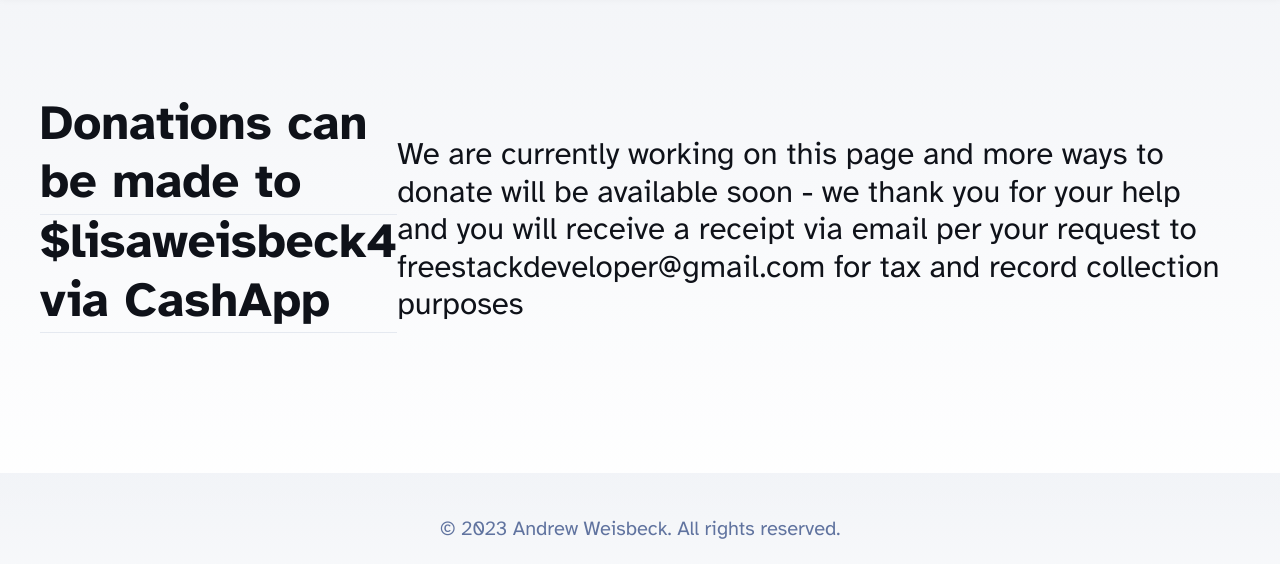
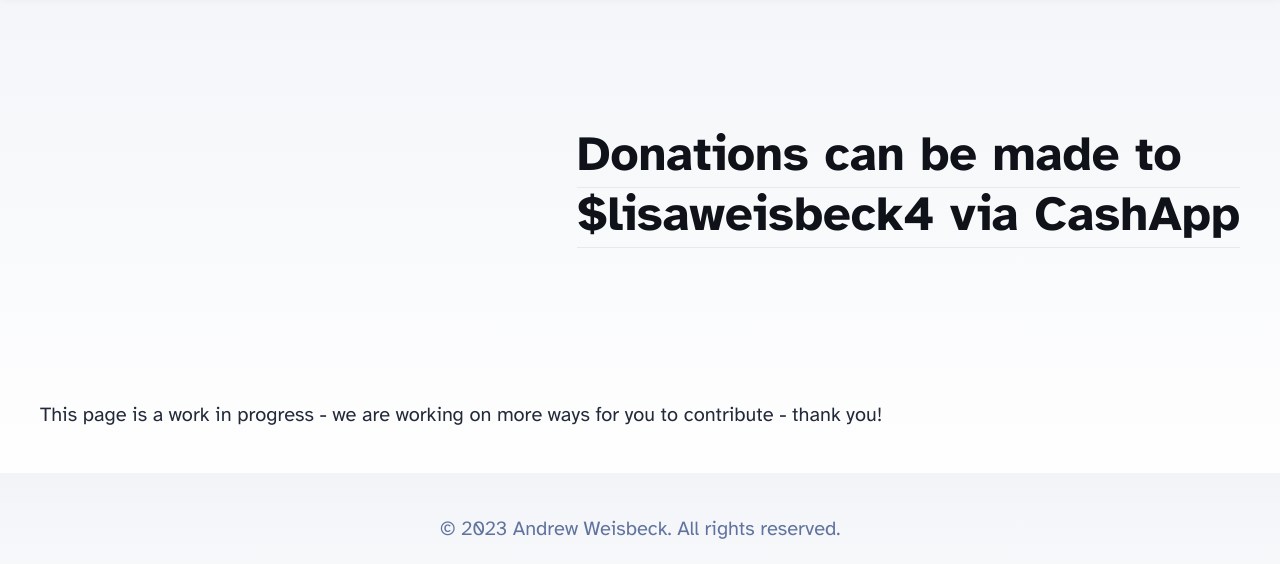
Before and after one commit to geauxtigers69/living-homeless-website, an Astro site: page /donate in a window 1280 px wide. Shown: the part 81-645 px from the top of the page. Built offline with nearby package versions, Linux system fonts and the light colour scheme; Astro itself is replaced by a stand-in of ours.

Commit message:
commit changes.

```diff
--- a/src/pages/donate.astro
+++ b/src/pages/donate.astro
@@ -8,14 +8,13 @@
 
 <BaseLayout title={title} description={description} permalink={permalink}>
     <div class="flex flex-1 items-center justify-center my-16">
+        <div class="flex-1 px-8">
+        </div>
+        <h2 class="font-bold mb-10">Donations can be made to <hr />
+          $lisaweisbeck4 via CashApp<hr />
+        </h2>
 
-          <h2 class="font-bold mb-10">Donations can be made to <hr />
-          $lisaweisbeck4 via CashApp<hr />
-          </h2>
-          <h4>We are currently working on this page and more ways to donate will be available soon - we thank you
-          for your help and you will receive a receipt via email per your request to freestackdeveloper@gmail.com
-          for tax and record collection purposes
-          </h4>
-
+        </div>
+        <p>This page is a work in progress - we are working on more ways for you to contribute - thank you!</p>
     </div>
 </BaseLayout>
--- a/src/pages/resources.astro
+++ b/src/pages/resources.astro
@@ -8,4 +8,5 @@
 
 <BaseLayout title={title} description={description} permalink={permalink}>
     <h1>Resources</h1>
+    <p>This page is a work in progress - please check back soon!</p>
 </BaseLayout>
```
